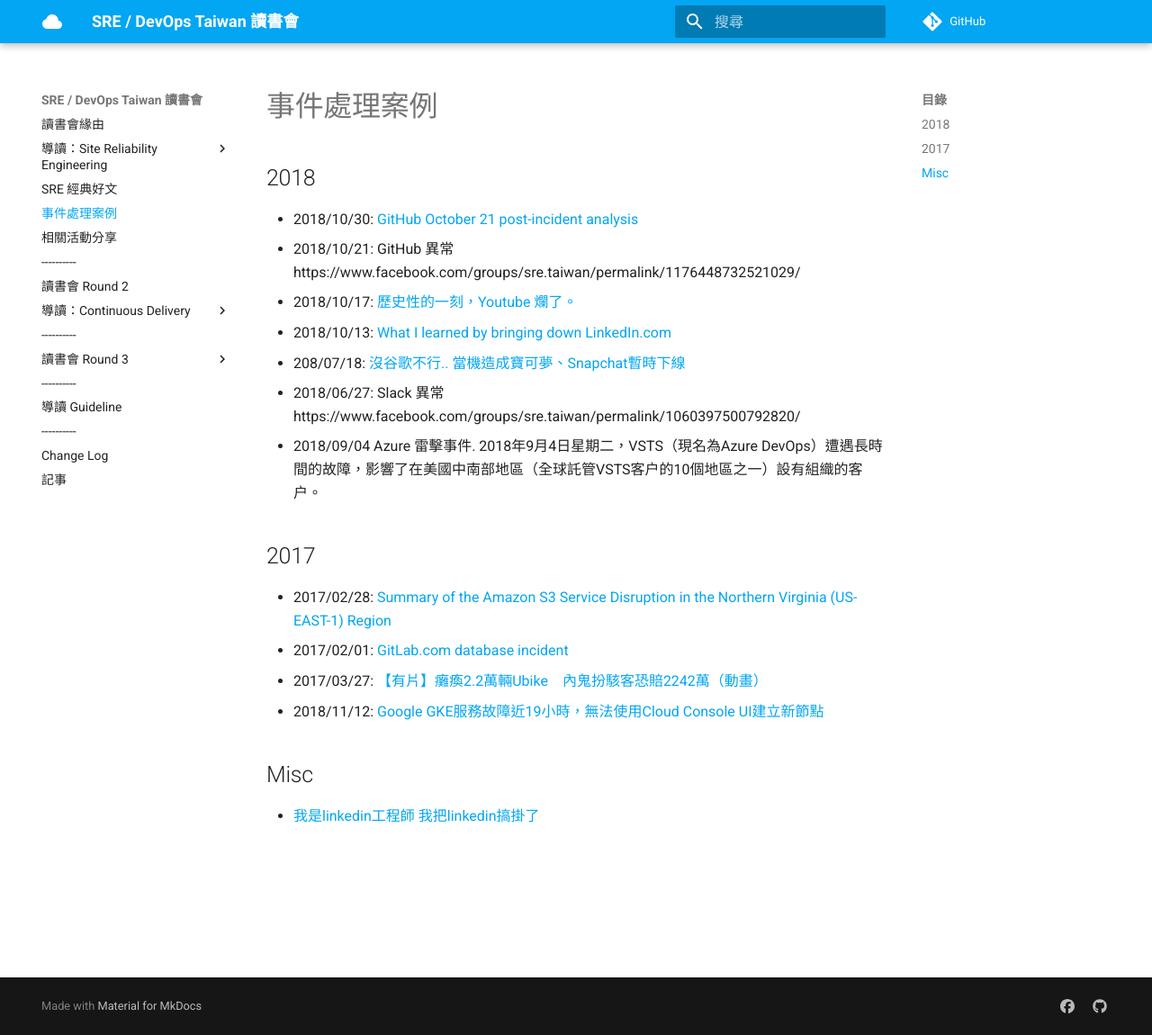
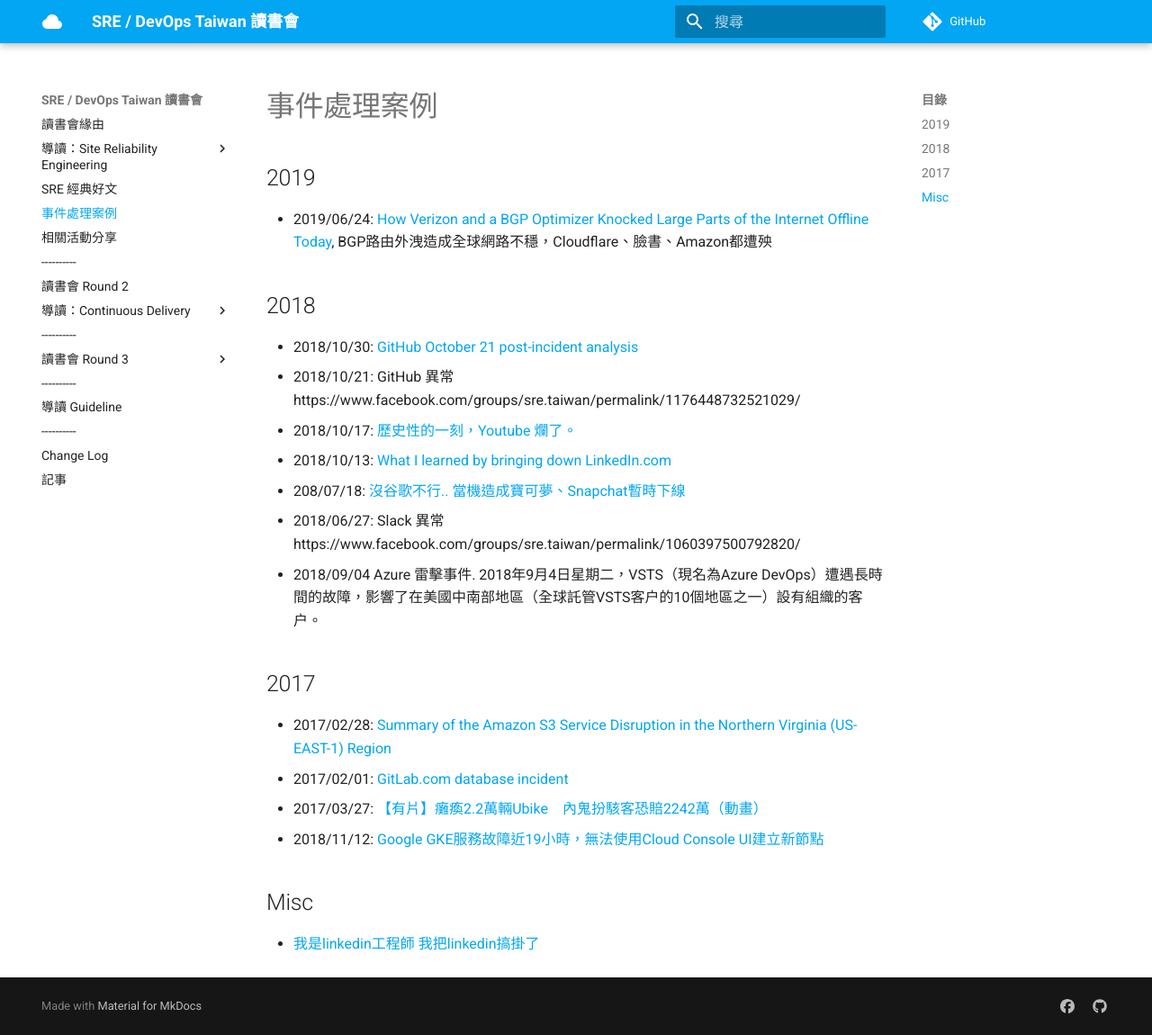
Before and after one commit to cross-community/study-area-docs, an MkDocs documentation site: the page built from docs/Incidents.md, in a window 1280 px wide and 1150 px high. Shown: the whole window at 90% size. Built offline with MkDocs 1.6.1 and Material for MkDocs 9.7.7, drawn with Linux system fonts in a browser that asks for light colours; comment, search, counter and statistics services are not loaded.

Commit message:
update on 20190625-2044, comment:

```diff
--- a/docs/Incidents.md
+++ b/docs/Incidents.md
@@ -1,3 +1,8 @@
+
+
+## 2019
+
+* 2019/06/24: [How Verizon and a BGP Optimizer Knocked Large Parts of the Internet Offline Today](https://blog.cloudflare.com/how-verizon-and-a-bgp-optimizer-knocked-large-parts-of-the-internet-offline-today/), BGP路由外洩造成全球網路不穩，Cloudflare、臉書、Amazon都遭殃[](https://www.ithome.com.tw/news/131459)
 
 ## 2018
 
```
Also changed, not shown: docs/03_K8s/CH01.md (added, +19 -0 lines).
